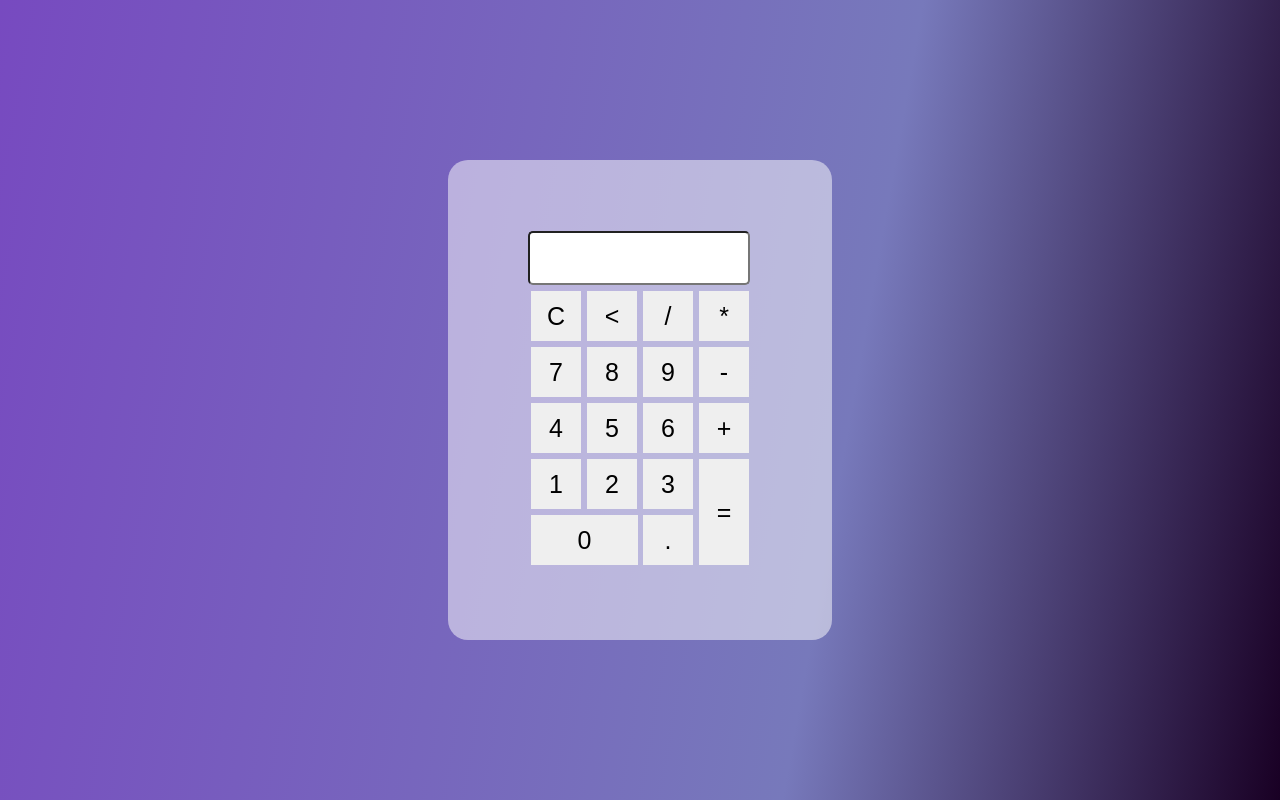
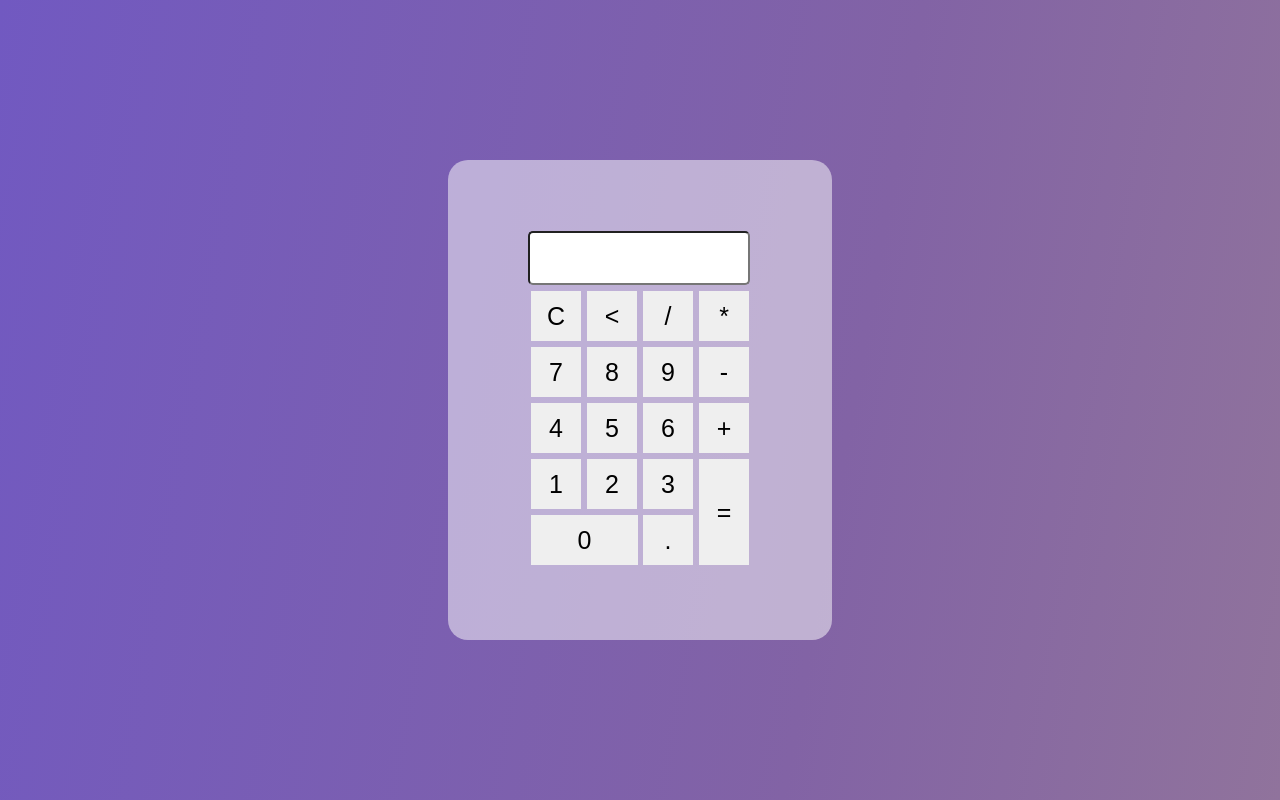
Before and after one commit to RafaelJesus22/WebCalculator, a plain HTML site: page index.html in a window 1280 px wide. Drawn offline with Linux system fonts and the light colour scheme.

Commit message:
changed gradient colors

```diff
--- a/style/style.css
+++ b/style/style.css
@@ -7,8 +7,7 @@
     position: absolute;
     height: 100%;
     width: 100%;
-    /* background-color: #774AC0; */
-    background: linear-gradient(280deg, #190024 0%, #7779bb 35%, #774AC0 100%);
+    background: linear-gradient(280deg, #90739c 0%, #8263a5 35%, #7159c1 100%);
 }
 
 .main{
```
